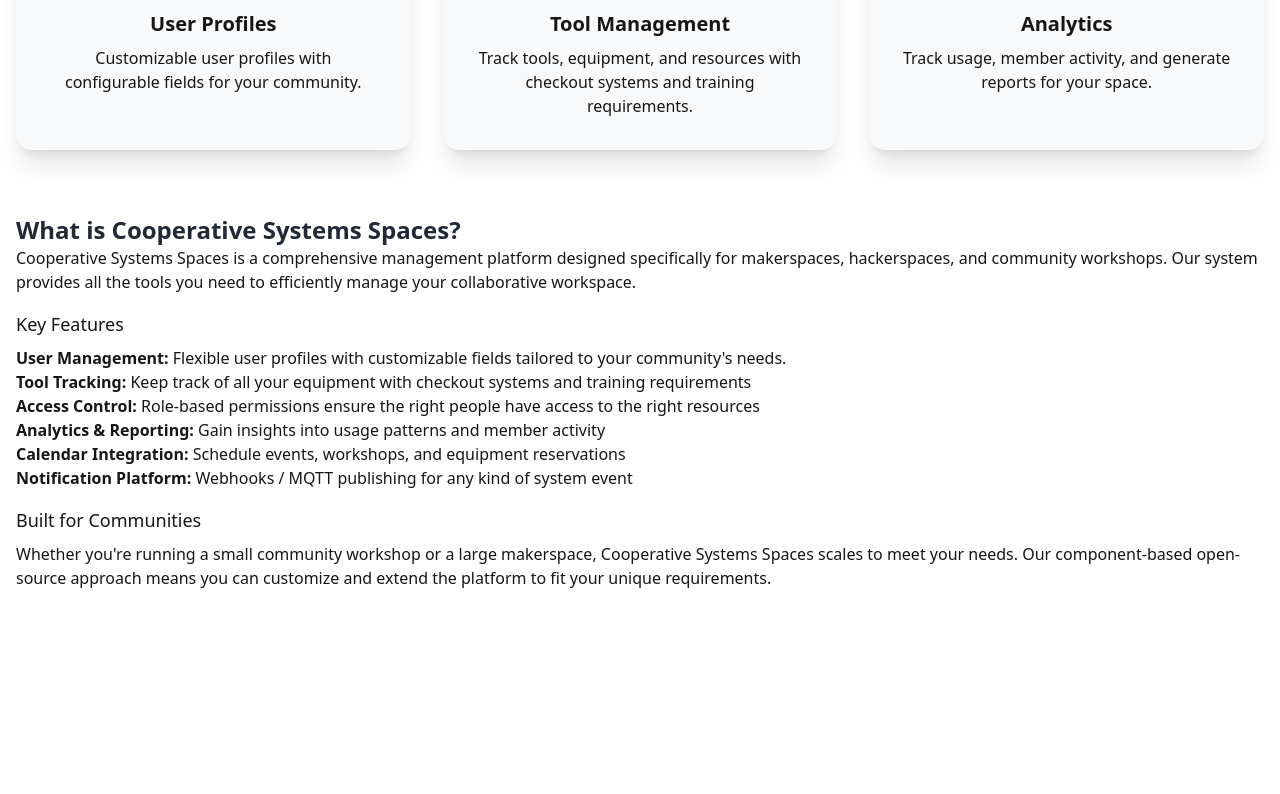
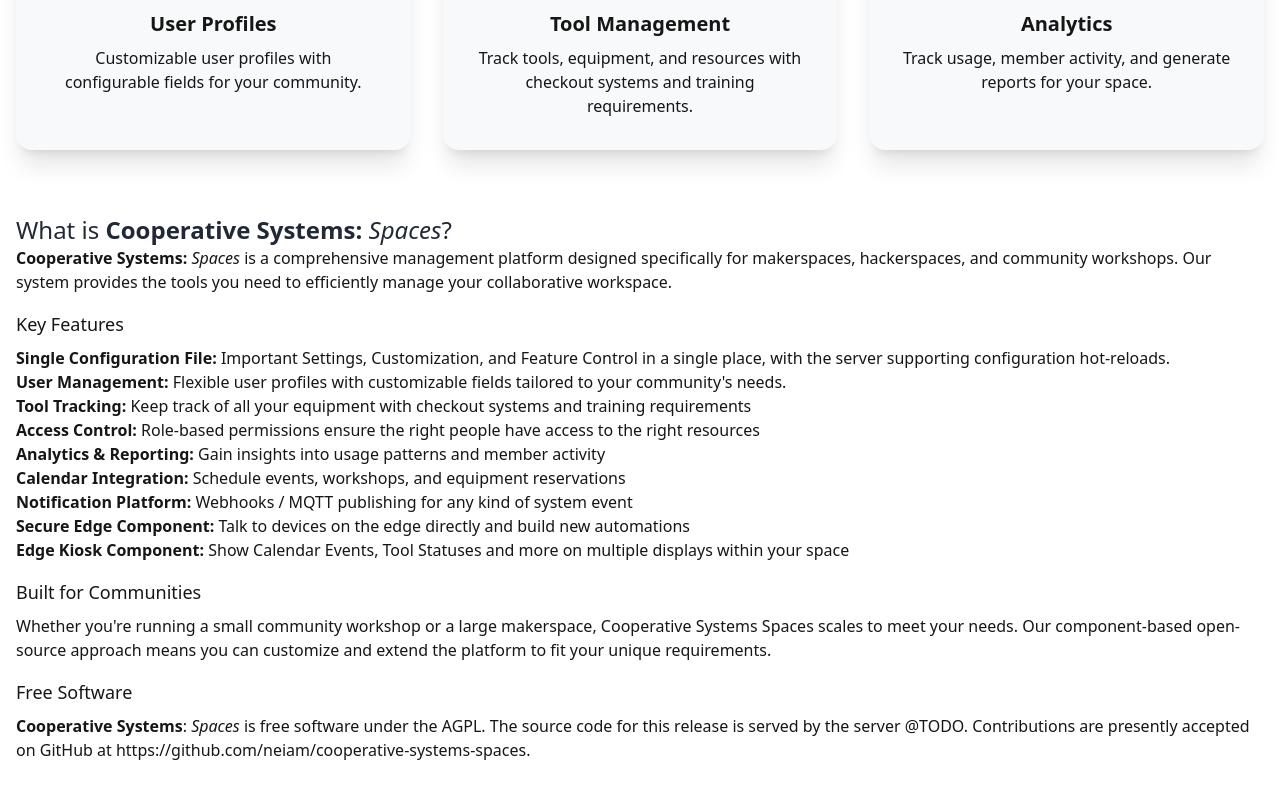
Before and after one commit to Cambridge-Hackspace/cooperative-systems-spaces, a Vue app in the folder frontend/: page /about in a window 1280 px wide. Shown: the part 626-1420 px from the top of the page. Before the commit the page ends 1248 px from the top, so only its background shows below. Built offline with nearby package versions, Linux system fonts and the light colour scheme; no server answers.

Commit message:
more aspirational TODO shit in our AboutView.vue

```diff
--- a/frontend/src/views/AboutView.vue
+++ b/frontend/src/views/AboutView.vue
@@ -3,7 +3,7 @@
     <div class="hero min-h-96">
       <div class="hero-content text-center">
         <div class="max-w-md">
-          <h1 class="text-5xl font-bold">About Cooperative Systems Spaces</h1>
+          <h1 class="text-5xl">About <strong>Cooperative Systems:</strong> <i>Spaces</i></h1>
           <p class="py-6">
             Welcome to your collaborative workspace management system.
             Manage your makerspace, hackerspace, or community workspace with ease.
@@ -47,21 +47,24 @@
 
     <!-- Additional Information Section -->
     <div class="mt-16 prose lg:prose-xl mx-auto">
-      <h2 class="text-2xl font-bold text-gray-800">What is Cooperative Systems Spaces?</h2>
+      <h2 class="text-2xl text-gray-800">What is <strong>Cooperative Systems:</strong> <i>Spaces</i>?</h2>
       <p>
-        Cooperative Systems Spaces is a comprehensive management platform designed specifically for
-        makerspaces, hackerspaces, and community workshops. Our system provides all the tools you need
+        <strong>Cooperative Systems:</strong> <i>Spaces</i> is a comprehensive management platform designed specifically for
+        makerspaces, hackerspaces, and community workshops. Our system provides the tools you need
         to efficiently manage your collaborative workspace.
       </p>
 
       <h3 class="text-lg font-medium mb-2 mt-4">Key Features</h3>
       <ul>
+        <li><strong>Single Configuration File:</strong> Important Settings, Customization, and Feature Control in a single place, with the server supporting configuration hot-reloads. </li>
         <li><strong>User Management:</strong> Flexible user profiles with customizable fields tailored to your community's needs.</li>
         <li><strong>Tool Tracking:</strong> Keep track of all your equipment with checkout systems and training requirements</li>
         <li><strong>Access Control:</strong> Role-based permissions ensure the right people have access to the right resources</li>
         <li><strong>Analytics & Reporting:</strong> Gain insights into usage patterns and member activity</li>
         <li><strong>Calendar Integration:</strong> Schedule events, workshops, and equipment reservations</li>
         <li><strong>Notification Platform:</strong> Webhooks / MQTT publishing for any kind of system event</li>
+        <li><strong>Secure Edge Component:</strong> Talk to devices on the edge directly and build new automations</li>
+        <li><strong>Edge Kiosk Component:</strong> Show Calendar Events, Tool Statuses and more on multiple displays within your space </li>
       </ul>
 
       <h3 class="text-lg font-medium mb-2 mt-4">Built for Communities</h3>
@@ -70,6 +73,10 @@
         scales to meet your needs. Our component-based open-source approach means you can customize and extend the platform
         to fit your unique requirements.
       </p>
+      <h3 class="text-lg font-medium mb-2 mt-4">Free Software</h3>
+      <p>
+        <strong>Cooperative Systems</strong>: <i>Spaces</i> is free software under the AGPL. The source code for this release is served by the server @TODO. Contributions are presently accepted on GitHub at <a href="https://github.com/neiam/cooperative-systems-spaces">https://github.com/neiam/cooperative-systems-spaces</a>.
+      </p>
     </div>
   </div>
 </template>
```
